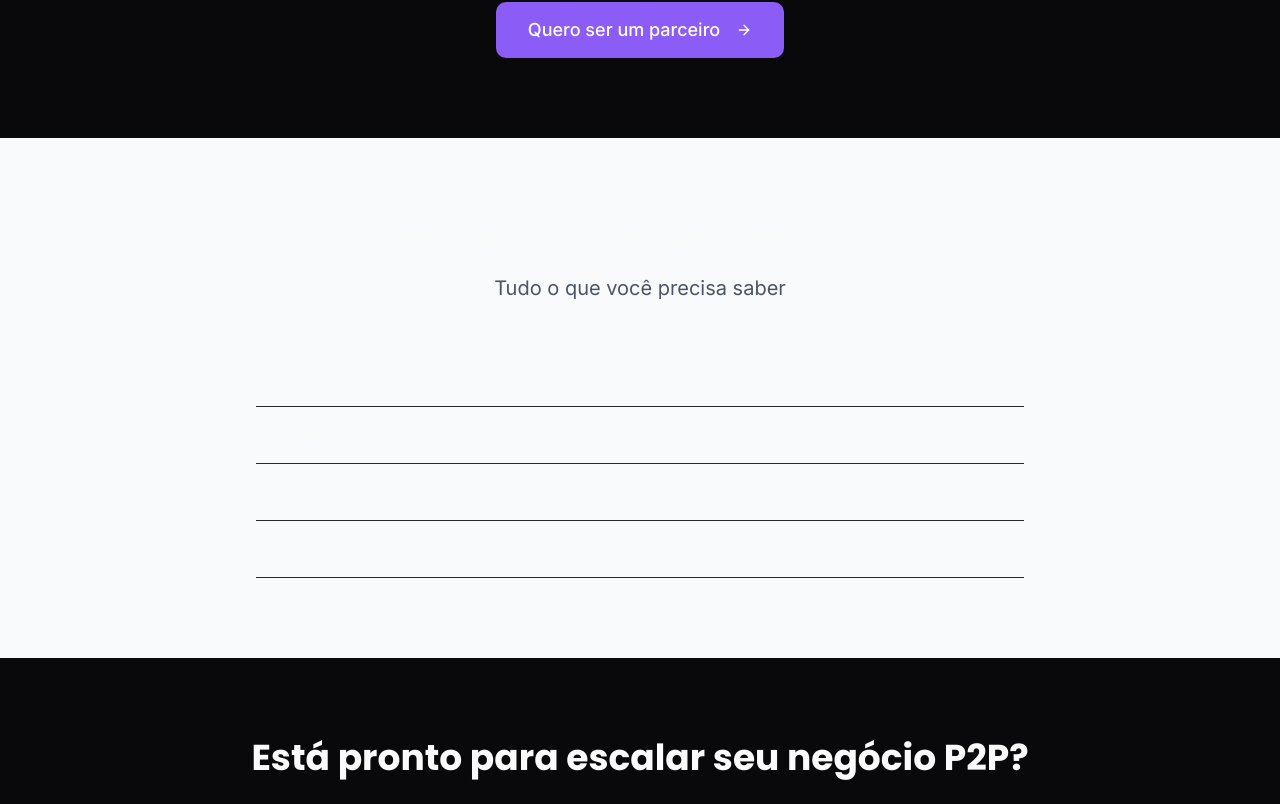
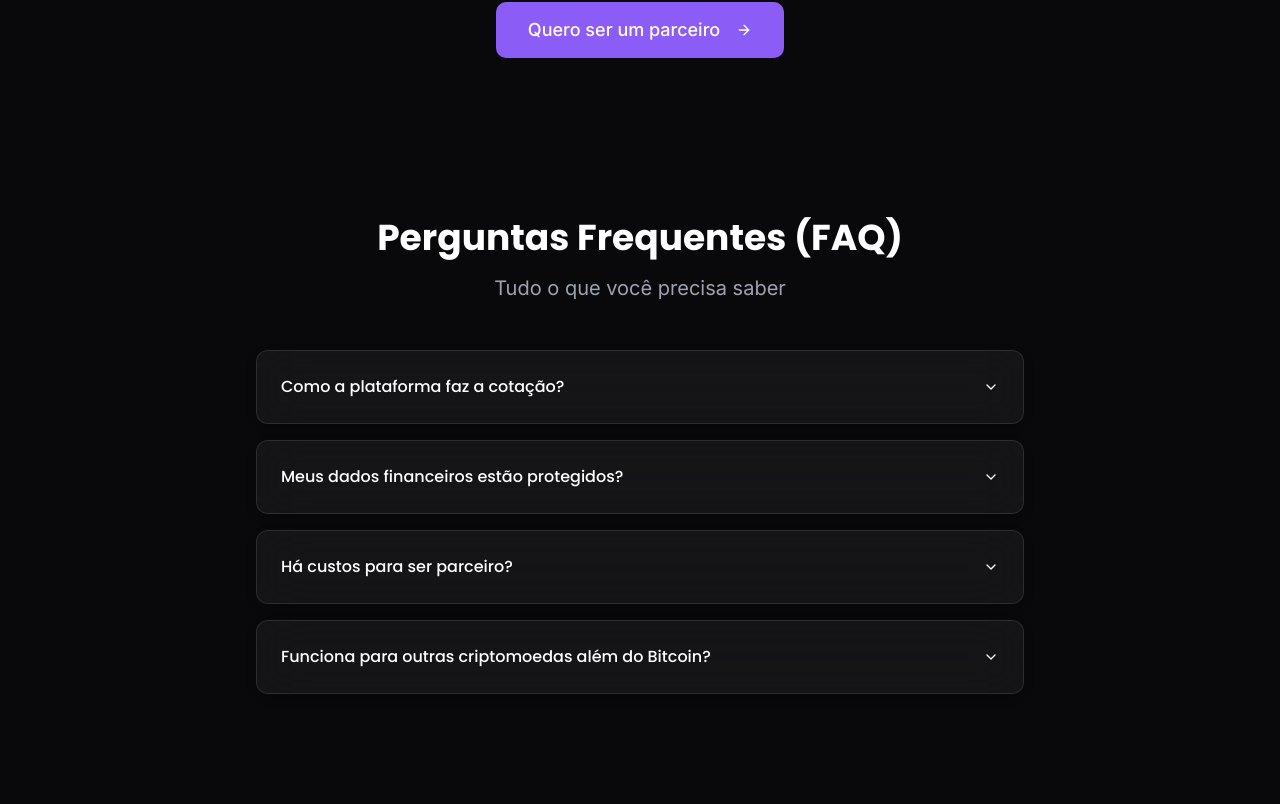
Before and after one commit to lehfirefox/instant-bitcoin-converter, a React (Vite) app: page / in a window 1280 px wide. Shown: the part 2076-2880 px from the top of the page. Built offline with nearby package versions, Linux system fonts and the light colour scheme.

Commit message:
Fix: FAQ section readability
The FAQ section's readability was improved for dark mode.  The previous version was difficult to read.

```diff
--- a/src/components/FAQ.tsx
+++ b/src/components/FAQ.tsx
@@ -27,20 +27,28 @@ const faqs = [
 
 export const FAQ = () => {
   return (
-    <section className="py-20 px-4 bg-gray-50">
+    <section className="py-20 px-4 bg-background">
       <div className="max-w-3xl mx-auto">
-        <h2 className="text-3xl md:text-4xl font-bold text-center mb-4">
+        <h2 className="text-3xl md:text-4xl font-bold text-center mb-4 text-white">
           Perguntas Frequentes (FAQ)
         </h2>
-        <p className="text-xl text-gray-600 text-center mb-12">
+        <p className="text-xl text-gray-400 text-center mb-12">
           Tudo o que você precisa saber
         </p>
 
-        <Accordion type="single" collapsible className="w-full">
+        <Accordion type="single" collapsible className="w-full space-y-4">
           {faqs.map((faq, index) => (
-            <AccordionItem key={index} value={`item-${index}`}>
-              <AccordionTrigger className="text-left">{faq.question}</AccordionTrigger>
-              <AccordionContent>{faq.answer}</AccordionContent>
+            <AccordionItem
+              key={index}
+              value={`item-${index}`}
+              className="glass-morphism px-6 rounded-lg border-white/10"
+            >
+              <AccordionTrigger className="text-left text-white hover:text-white/90 py-6">
+                {faq.question}
+              </AccordionTrigger>
+              <AccordionContent className="text-gray-400 pb-6">
+                {faq.answer}
+              </AccordionContent>
             </AccordionItem>
           ))}
         </Accordion>
```
